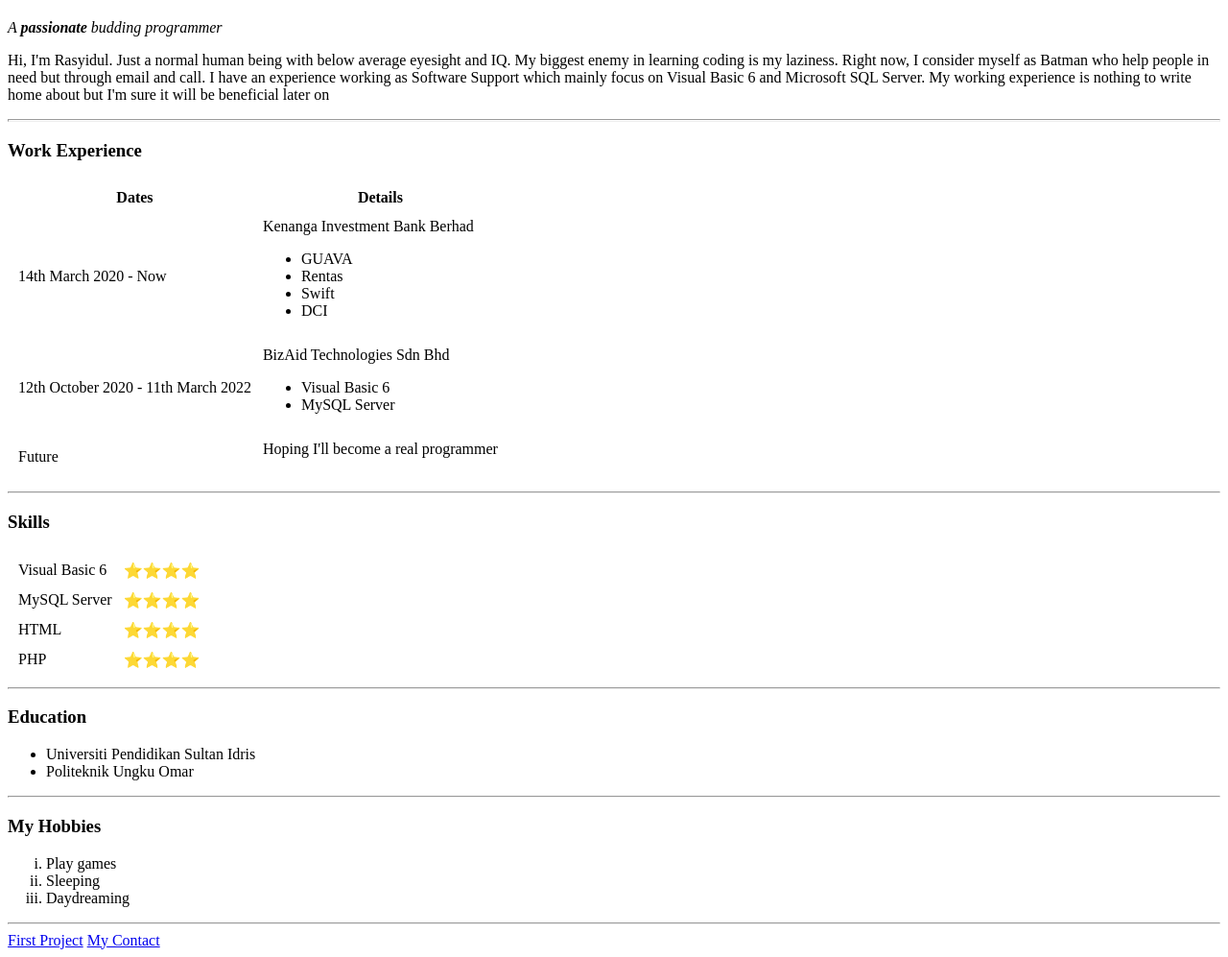
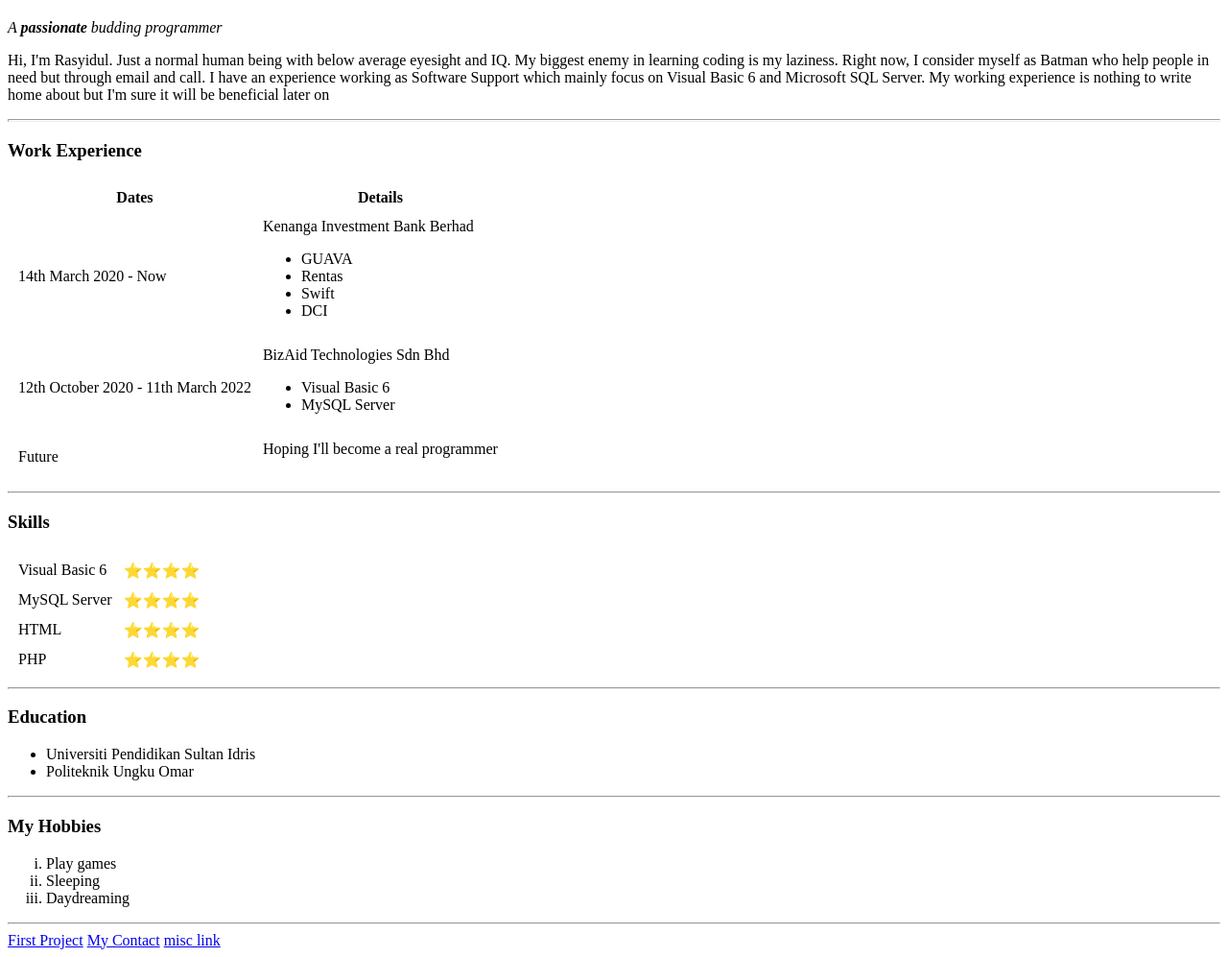
Before and after one commit to rasyidul/cv, a plain HTML site: page index.html in a window 1280 px wide. Shown: the part 60-1057 px from the top of the page at 96% size. Drawn offline with Linux system fonts and the light colour scheme.

Commit message:
Update index.html
add new link for giggles

```diff
--- a/index.html
+++ b/index.html
@@ -105,6 +105,7 @@
   <hr>
   <a href="Project1.html">First Project</a>
   <a href="My Contact.html">My Contact</a>
+  <a href="wthbruv.html">misc link</a>
 </body>
 
 </html>
```
